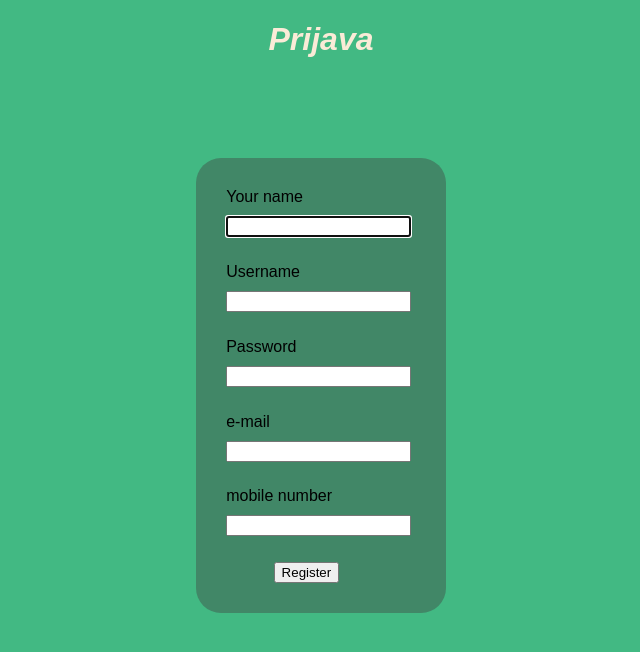
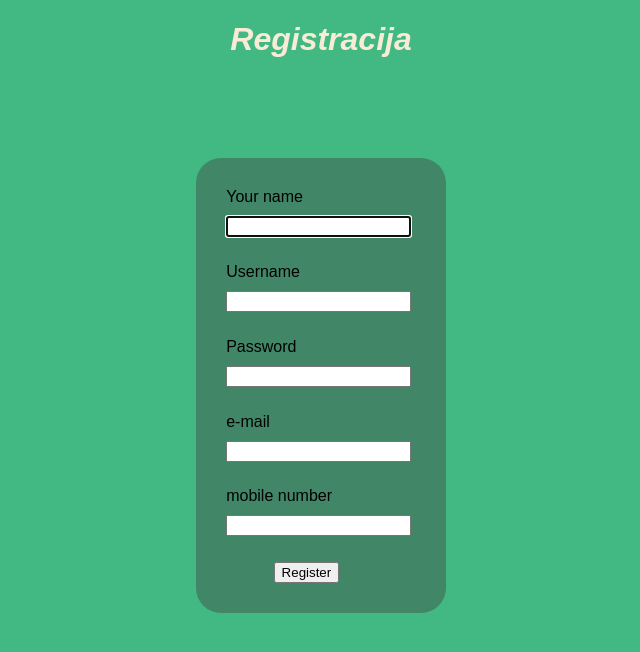
Before and after one commit to barbirict/pn-vue, a Vue app: page / in a window 1280 px wide. Shown: the top 652 px of the page, without its empty margins (319-959 px from the left). Built offline with nearby package versions, Linux system fonts and the light colour scheme.

Commit message:
login register logout, store, games.

```diff
--- a/package.json
+++ b/package.json
@@ -10,6 +10,7 @@
   "dependencies": {
     "chia": "^0.0.1",
     "core-js": "^3.6.5",
+    "json-loader": "^0.5.7",
     "vue": "^2.6.11"
   },
   "devDependencies": {
--- a/src/App.vue
+++ b/src/App.vue
@@ -1,13 +1,15 @@
 <template>
-<login-site></login-site>
+  <register-site></register-site>
 </template>
 
 <script>
-import login from '@/components/views/login.vue'
+//import login from '@/components/views/login.vue'
+import register from '@/components/views/register.vue'
 export default {
   name: 'App',
   components: {
-    'login-site': login
+ //   'login-site': login,
+    'register-site': register
   }
 }
 </script>
--- a/src/components/views/login.vue
+++ b/src/components/views/login.vue
@@ -2,12 +2,8 @@
   <body>
   <div>
     <h1> <i>Prijava</i> </h1>
-    <form>
+    <form align="center" @submit.prevent="handleSubmit">
       <div class="form-container">
-        <div class="form-element">
-          <label>Your name</label>
-          <input type="text" v-model="name" placeholder="" autofocus>
-        </div>
         <div class="form-element">
           <label>Username</label>
           <input type="text" v-model="username" placeholder="" autofocus>
@@ -16,15 +12,7 @@
           <label>Password</label>
           <input type="text" v-model="pass" placeholder="" autofocus>
         </div>
-        <div class="form-element">
-          <label>e-mail</label>
-          <input type="text" v-model="email" placeholder="" autofocus>
-        </div>
-        <div class="form-element">
-          <label>mobile number</label>
-          <input type="text" v-model="number" placeholder="" autofocus>
-        </div>
-        <button type="submit">Register</button>
+        <button type="submit">login</button>
       </div>
     </form>
   </div>
@@ -32,8 +20,28 @@
 </template>
 
 <script>
+import loginAttempt from "@/data/login.js";
+
 export default {
-  name: "login"
+  name: "login",
+  data(){
+    return{
+      username: '',
+      pass: '',
+      role: 0
+    }
+  },
+  methods: {
+    handleSubmit(){
+      const data = {
+        username: this.username,
+        pass: this.pass,
+        role: this.state
+      };
+      loginAttempt(data);
+    }
+
+  }
 }
 </script>
 
--- /dev/null
+++ b/src/components/views/register.vue
@@ -0,0 +1,106 @@
+<template>
+  <body>
+  <div>
+    <h1> <i>Registracija</i> </h1>
+    <form>
+      <div class="form-container" @submit.prevent="handleSubmit" value="test">
+        <div class="form-element">
+          <label>Your name</label>
+          <input type="text" v-model="name" placeholder="" required autofocus>
+        </div>
+        <div class="form-element">
+          <label>Username</label>
+          <input type="text" v-model="username" placeholder="" required autofocus>
+        </div>
+        <div class="form-element">
+          <label>Password</label>
+          <input type="password" v-model="pass" placeholder="" required autofocus>
+        </div>
+        <div class="form-element">
+          <label>e-mail</label>
+          <input type="email" v-model="email" placeholder="" required autofocus>
+        </div>
+        <div class="form-element">
+          <label>mobile number</label>
+          <input type="text" v-model="number" placeholder="" required autofocus pattern="[0-9]{3}[0-9]{3}[0-9]{3}">
+        </div>
+        <button v-on:click="handleSubmit" type="submit">Register</button>
+      </div>
+    </form>
+  </div>
+  </body>
+</template>
+
+<script>
+import attemptRegister from "@/data/register"
+
+export default {
+  name: "register",
+  data(){
+    return{
+      username: '',
+      name: '',
+      email: '',
+      pass: '',
+      number: '',
+      role: 0
+    }
+  },
+  methods: {
+    handleSubmit(){
+      const data = {
+        username: this.username,
+        name: this.name,
+        pass: this.pass,
+        email: this.email,
+        number: this.number,
+        role: 0
+      };
+      alert(JSON.stringify(data));
+      attemptRegister(data);
+      }
+    }
+  }
+</script>
+
+<style scoped>
+
+h1 {
+  font-family: 'Poppings', sans-serif;
+  font-weight: bold;
+  color: antiquewhite;
+  text-align: center;
+}
+
+.form-container {
+  margin-right: 40%;
+  margin-left: 40%;
+  margin-top: 100px;
+  padding: 30px;
+  background-color: rgba(66,66,66,0.42);
+  border-radius: 25px;
+  overflow: auto;
+  justify-content: center;
+
+}
+.form-container button{
+  margin-left: 25%;
+  margin-right: 25%;
+}
+.form-container input {
+  margin-top: 10px;
+  margin-bottom: 20px;
+  margin-left: auto;
+  margin-right: auto;
+}
+.form-container label{
+ margin-right: 5%;
+  display: block;
+  align-self: center;
+}
+
+.form-element{
+  display: block;
+  padding-bottom: 3%;
+}
+</style>
--- /dev/null
+++ b/src/data/login.js
@@ -0,0 +1,13 @@
+export default function loginAttempt(data){
+
+   let baza = JSON.parse(localStorage.getItem('userbase'));
+    if(baza === null || data.username === null ||data.pass === null){
+        alert("User does not exist!!");
+    }
+    else for(let i = 0; i < baza.length; i++){
+        if(data.username === baza[i].username && data.pass === baza[i].pass){
+            localStorage.setItem('curUsr', JSON.stringify(baza[i]));
+            break;
+        }
+    }
+}
--- /dev/null
+++ b/src/data/logout.js
@@ -0,0 +1,5 @@
+export default function logoutAttempt(){
+    localStorage.setItem("curUsr", null);
+    localStorage.setItem("cart", null);
+    alert("logged out!");
+}
--- /dev/null
+++ b/src/data/register.js
@@ -0,0 +1,13 @@
+
+export default function attemptRegister(data){
+    let baza = [];
+    if(localStorage.getItem('userbase') != null) baza = JSON.parse(localStorage.getItem('userbase'));
+    alert(JSON.stringify(data));
+    if(data.username === null || data.name === null || data.pass === null || data.email === null) alert("error during registration! data missing!");
+    else {
+        alert("tu")
+        baza.push(data);
+        alert("Users  " + JSON.stringify(baza));
+        localStorage.setItem('userbase', JSON.stringify(baza));
+    }
+}
--- /dev/null
+++ b/src/data/userBase.json
@@ -0,0 +1 @@
+{"username":"admin","name":"tilen","pass":"123455","email":"vlki.jurac@gmail.com","number":"0000000000","role":1}
```
Also changed, not shown: src/components/store/index.js (added, +47 -0 lines), src/data/games.js (added, +36 -0 lines), 1 other file (tests, documents, lock files or other folders).
